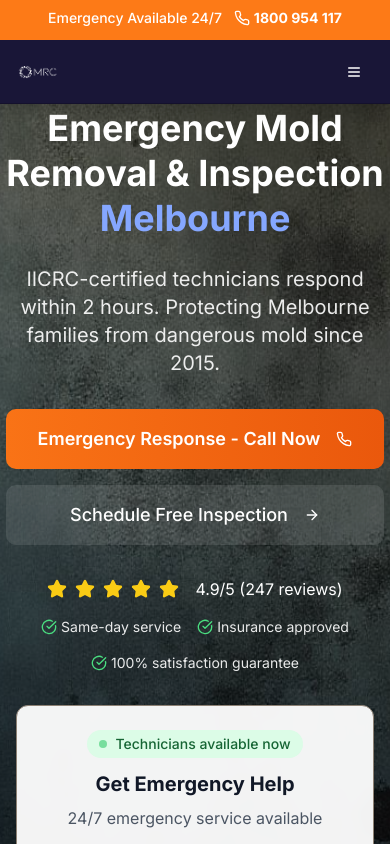
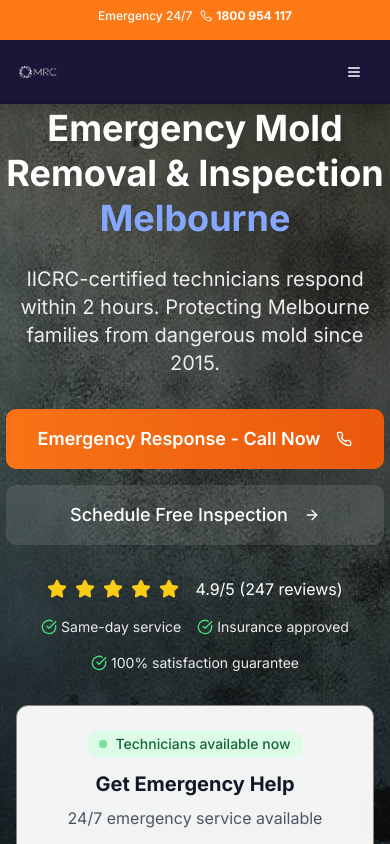
Before and after one commit to michaelyoussef396/mould-restoration-clone, a React (Vite) app: page / in a window 390 px wide. Shown: the top 844 px of the page. Built offline with nearby package versions, Linux system fonts and the light colour scheme; the HTML template or start-up script is replaced by a standard one.

Commit message:
Fix mobile navbar overlap

```diff
--- a/src/pages/Index.tsx
+++ b/src/pages/Index.tsx
@@ -14,12 +14,12 @@ const Index = () => {
     <div className="min-h-screen">
       {/* Emergency Bar */}
       <div className="bg-emergency-orange text-white py-2 px-4 text-center text-sm font-medium fixed top-0 left-0 right-0 z-[60] h-10">
-        <div className="container mx-auto flex items-center justify-between">
+        <div className="container mx-auto flex items-center justify-center sm:justify-between">
           <span className="hidden sm:block">🚨 24/7 Emergency Mold Response Available</span>
-          <span className="sm:hidden">Emergency Available 24/7</span>
-          <a href="tel:1800954117" className="font-bold hover:underline flex items-center gap-1">
-            <Phone className="h-4 w-4" />
-            1800 954 117
+          <span className="sm:hidden text-xs">Emergency 24/7</span>
+          <a href="tel:1800954117" className="font-bold hover:underline flex items-center gap-1 ml-2 sm:ml-0">
+            <Phone className="h-3 w-3 sm:h-4 sm:w-4" />
+            <span className="text-xs sm:text-sm">1800 954 117</span>
           </a>
         </div>
       </div>
```
